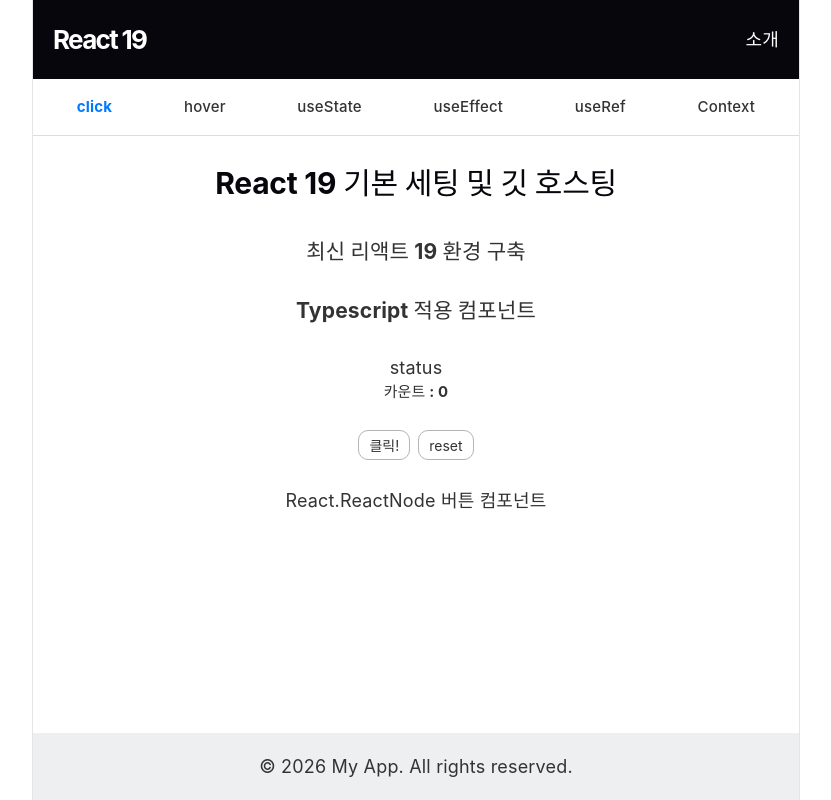
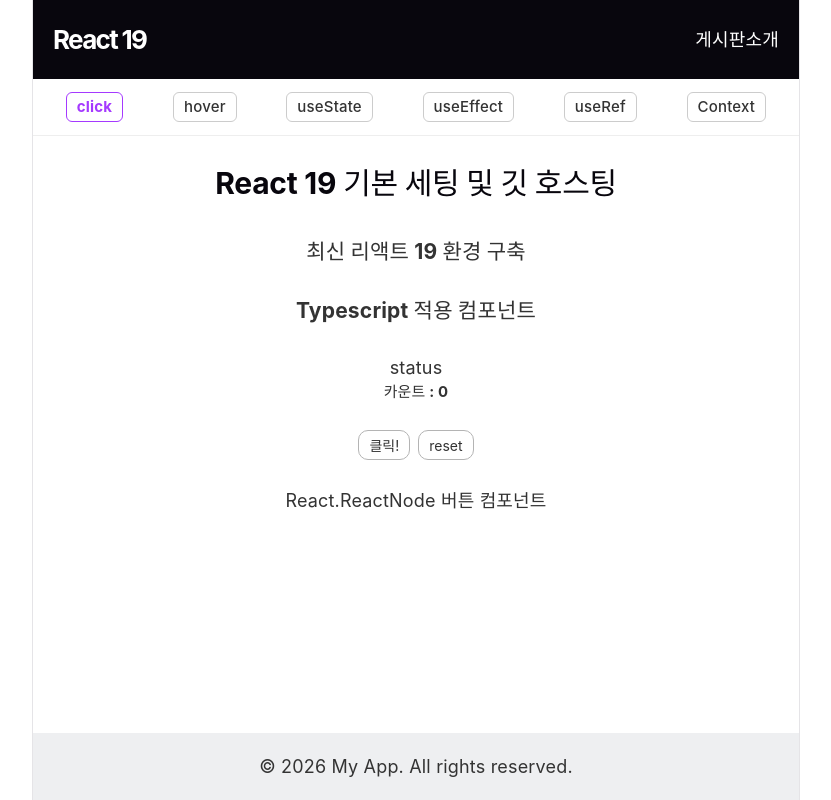
Before and after one commit to audrysla/my-react-app, a React (Vite) app: page / in a window 1280 px wide. Shown: the whole page, without its empty margins (224-1055 px from the left). Built offline with nearby package versions, Linux system fonts and the light colour scheme.

Commit message:
nav 가운데로 이동 기능 추가

```diff
--- a/src/App.tsx
+++ b/src/App.tsx
@@ -12,6 +12,7 @@ import ExUseState from './pages/sub/ExUseState';
 import ExUseEffect from './pages/sub/ExUseEffect';
 import ExUseRef from './pages/sub/ExUseRef';
 import ExContext from './pages/sub/ExContext';
+import Comment from './pages/Comment';
 
 function App() {
 
@@ -32,6 +33,7 @@ function App() {
             </Route>
             {/* 단독 페이지 */}
             <Route path="/about" element={<About />} />
+            <Route path="/Comment" element={<Comment />} />
           </Routes>
         </main>
         <Footer />
--- a/src/components/Header.tsx
+++ b/src/components/Header.tsx
@@ -9,6 +9,7 @@ export default function Header({ title }: HeaderProps) {
     <header className="header">
       <h1><Link to="/">{title}</Link></h1>
       <nav>
+        <Link to="/Comment">게시판</Link>
         <Link to="/about">소개</Link>
       </nav>
     </header>
--- a/src/index.scss
+++ b/src/index.scss
@@ -142,7 +142,7 @@ h2{font-weight: bold;font-size:30px;}
 
 .sidebar{
   overflow-x: auto;
-  border-bottom: 1px solid #ddd;
+  border-bottom: 1px solid #eee;
   nav {
     display: flex;
     align-items: center;
@@ -157,14 +157,22 @@ h2{font-weight: bold;font-size:30px;}
     text-decoration: none;
     font-size: 15px;
     font-weight: 500;
+    border:1px solid #ccc;
+    height:30px;
+    display: inline-flex;
+    align-items: center;
+    padding:0 10px;
+    border-radius:6px;
   }
 
   nav a:hover {
-    color: #007bff;
+    color: #a539ff;
+    border-color:inherit
   }
 
   nav a.active {
-    color: #007bff;
+    color: #a539ff;
+    border-color:inherit;
     font-weight: 700;
   }
 }
--- a/src/layouts/HomeLayout.tsx
+++ b/src/layouts/HomeLayout.tsx
@@ -1,16 +1,46 @@
+import React, { useRef } from "react";
 import { NavLink, Outlet } from 'react-router-dom';
 
+// 1. 네비게이션 아이템 타입 정의
+interface NavItem {
+  path: string;
+  label: string;
+}
+
+const NAV_ITEMS: NavItem[] = [
+  { path: "/", label: "click" },
+  { path: "/ExHover", label: "hover" },
+  { path: "/ExUseState", label: "useState" },
+  { path: "/ExUseEffect", label: "useEffect" },
+  { path: "/ExUseRef", label: "useRef" },
+  { path: "/ExContext", label: "Context" },
+];
+
 const HomeLayout = () => {
+  const navRef = useRef<HTMLElement | null>(null);
+
+  const handleClick = (e: React.MouseEvent<HTMLAnchorElement>) => {
+    // 클릭한 a 태그(NavLink)를 가로 기준 중앙(inline: "center")으로 스크롤 이동
+    e.currentTarget.scrollIntoView({
+      behavior: "smooth",
+      block: "nearest",
+      inline: "center", // 가로 중앙 정렬
+    });
+  };
+
   return (
     <div className="subpage-layout">
       <aside className="sidebar">
-        <nav>
-          <NavLink to="/">click</NavLink>
-          <NavLink to="/ExHover">hover</NavLink>
-          <NavLink to="/ExUseState">useState</NavLink>
-          <NavLink to="/ExUseEffect">useEffect</NavLink>
-          <NavLink to="/ExUseRef">useRef</NavLink>
-          <NavLink to="/ExContext">Context</NavLink>
+        <nav ref={navRef}>
+          {NAV_ITEMS.map((item) => (
+            <NavLink
+              key={item.path} // 고유한 key 값 필수 (경로 사용)
+              to={item.path}
+              onClick={handleClick}
+            >
+              {item.label}
+            </NavLink>
+          ))}
         </nav>
       </aside>
 
--- /dev/null
+++ b/src/pages/Comment.tsx
@@ -0,0 +1,117 @@
+import { useState, useActionState, useOptimistic, useRef } from "react";
+import { useFormStatus } from "react-dom";
+
+interface ActionState {
+  error?: string | null;
+  success?: boolean;
+  newComment?: string;
+}
+
+interface OptimisticComment {
+  text: string;
+  isSending: boolean;
+}
+
+// 1. 가상 서버 요청 함수
+async function addCommentAction(
+  _previousState: ActionState,
+  formData: FormData
+): Promise<ActionState> {
+  const comment = formData.get("comment");
+
+  await new Promise((resolve) => setTimeout(resolve, 1500));
+
+  if (typeof comment !== "string" || comment.trim() === "") {
+    return { error: "댓글 내용을 입력해주세요." };
+  }
+
+  return { success: true, newComment: comment };
+}
+
+// 2. [useFormStatus] 하위 버튼
+function SubmitButton() {
+  const { pending } = useFormStatus();
+
+  return (
+    <button type="submit" disabled={pending}>
+      {pending ? "등록 중..." : "댓글 등록"}
+    </button>
+  );
+}
+
+// 3. 메인 컴포넌트
+interface CommentSectionProps {
+  initialComments?: string[];
+}
+
+export default function CommentSection({
+  initialComments = ["첫 번째 댓글입니다."],
+}: CommentSectionProps) {
+  // ★ 1) 실제 지속될 댓글 목록을 useState로 관리
+  const [comments, setComments] = useState<string[]>(initialComments);
+  const formRef = useRef<HTMLFormElement>(null);
+
+  // ★ 2) useOptimistic의 기본값으로 useState의 comments 전달
+  const [optimisticComments, addOptimisticComment] = useOptimistic<
+    (string | OptimisticComment)[],
+    string
+  >(comments, (currentComments, newCommentText) => [
+    ...currentComments,
+    { text: newCommentText, isSending: true },
+  ]);
+
+  const [state, formAction] = useActionState<ActionState, FormData>(
+    async (prevState, formData) => {
+      const commentText = formData.get("comment");
+
+      if (typeof commentText === "string" && commentText.trim() !== "") {
+        // UI에 임시 추가 (반투명 상태)
+        addOptimisticComment(commentText);
+      }
+
+      // 서버 응답 대기
+      const result = await addCommentAction(prevState, formData);
+
+      // ★ 3) 성공 시 실제 useState 상태를 업데이트 -> 댓글 지속 유지!
+      if (result.success && result.newComment) {
+        setComments((prev) => [...prev, result.newComment!]);
+        formRef.current?.reset();
+      }
+
+      return result;
+    },
+    { error: null }
+  );
+
+  return (
+    <div style={{ maxWidth: "400px", padding: "20px" }}>
+      <h3>댓글 목록</h3>
+
+      <ul>
+        {optimisticComments.map((comment, index) => {
+          const isObject = typeof comment === "object";
+          const text = isObject ? comment.text : comment;
+          const isSending = isObject ? comment.isSending : false;
+
+          return (
+            <li key={index} style={{ opacity: isSending ? 0.5 : 1 }}>
+              {text} {isSending && <small>(전송 중...)</small>}
+            </li>
+          );
+        })}
+      </ul>
+
+      <form ref={formRef} action={formAction}>
+        <input
+          type="text"
+          name="comment"
+          placeholder="댓글을 입력하세요..."
+          required
+        />
+        <SubmitButton />
+      </form>
+
+      {state?.error && <p style={{ color: "red" }}>{state.error}</p>}
+    </div>
+  );
+}
```
